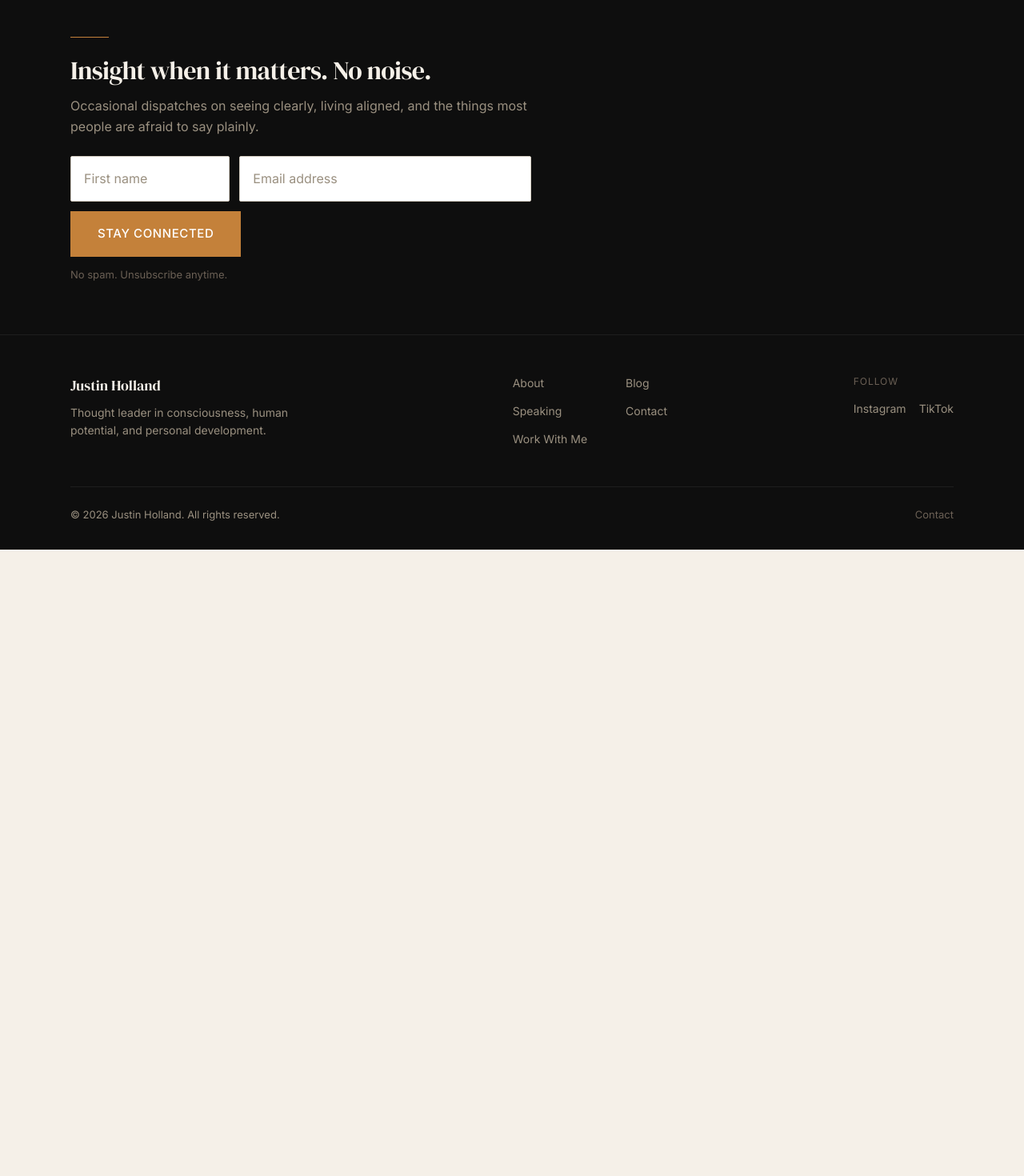
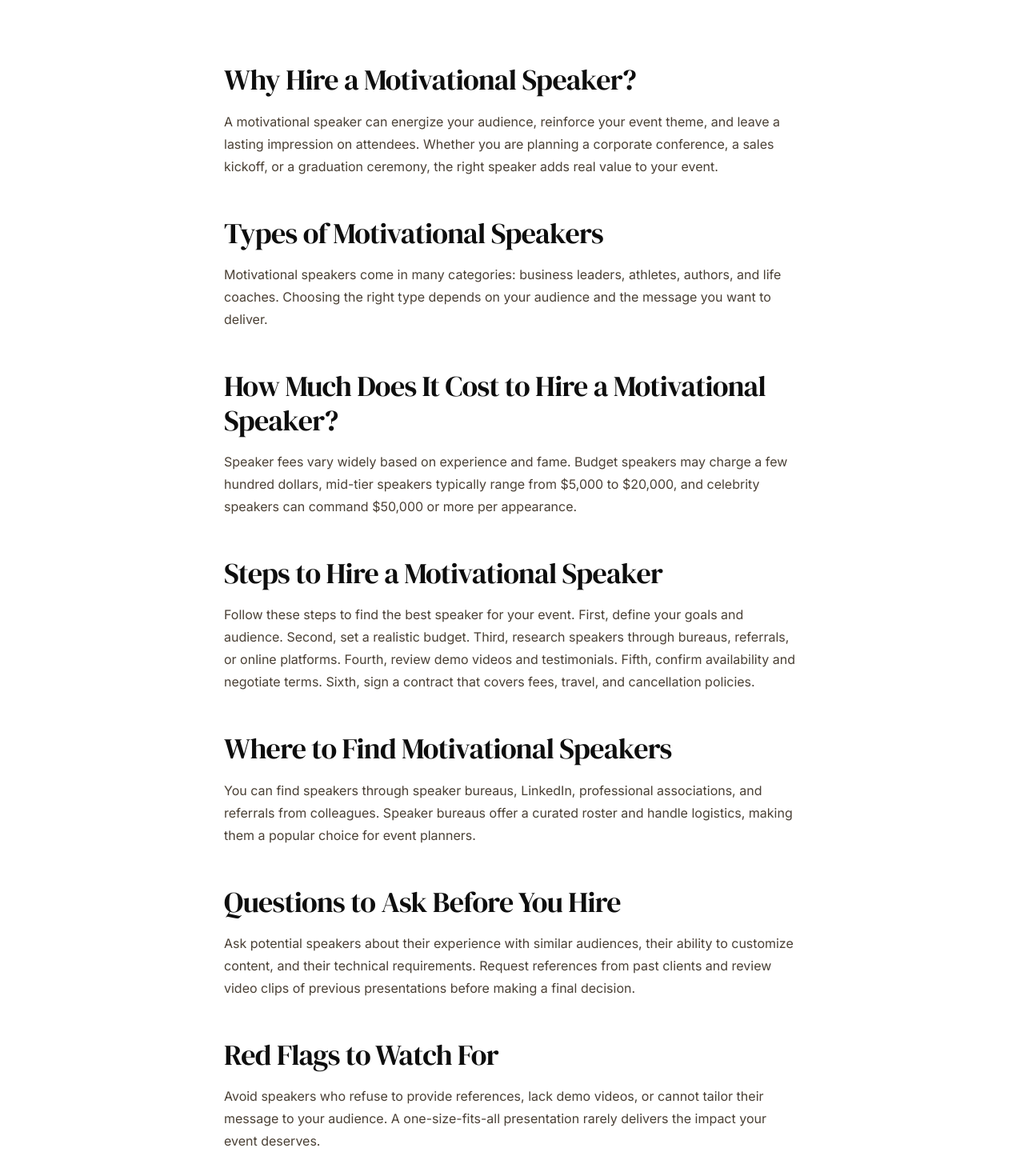
Before and after one commit to visioneeredman/Justin-Holland-Website, a Next.js app: page /contact in a window 1280 px wide. Shown: the part 1320-2790 px from the top of the page at 80% size. Before the commit the page ends 2007 px from the top, so only its background shows below. Built offline with nearby package versions, Linux system fonts and the light colour scheme.

Commit message:
SEO optimize: contact

```diff
--- a/src/app/contact/page.tsx
+++ b/src/app/contact/page.tsx
@@ -178,6 +178,236 @@ export default function Contact() {
         </div>
       </section>
 
+      {/* ── HIRE A MOTIVATIONAL SPEAKER GUIDE ── */}
+      <section style={{ backgroundColor: "#FFFFFF", padding: "6rem 0" }}>
+        <div className="max-w-3xl mx-auto px-6">
+          <h2
+            style={{
+              fontFamily: "var(--font-dm-serif), Georgia, serif",
+              fontSize: "clamp(1.5rem, 3vw, 2.25rem)",
+              fontWeight: 400,
+              color: "#0E0E0E",
+              marginBottom: "1rem",
+              lineHeight: 1.2,
+            }}
+          >
+            Why Hire a Motivational Speaker?
+          </h2>
+          <p style={{ fontSize: "1rem", lineHeight: 1.75, color: "#4a4035", marginBottom: "3rem" }}>
+            A motivational speaker can energize your audience, reinforce your event theme, and leave a lasting impression on attendees. Whether you are planning a corporate conference, a sales kickoff, or a graduation ceremony, the right speaker adds real value to your event.
+          </p>
+
+          <h2
+            style={{
+              fontFamily: "var(--font-dm-serif), Georgia, serif",
+              fontSize: "clamp(1.5rem, 3vw, 2.25rem)",
+              fontWeight: 400,
+              color: "#0E0E0E",
+              marginBottom: "1rem",
+              lineHeight: 1.2,
+            }}
+          >
+            Types of Motivational Speakers
+          </h2>
+          <p style={{ fontSize: "1rem", lineHeight: 1.75, color: "#4a4035", marginBottom: "3rem" }}>
+            Motivational speakers come in many categories: business leaders, athletes, authors, and life coaches. Choosing the right type depends on your audience and the message you want to deliver.
+          </p>
+
+          <h2
+            style={{
+              fontFamily: "var(--font-dm-serif), Georgia, serif",
+              fontSize: "clamp(1.5rem, 3vw, 2.25rem)",
+              fontWeight: 400,
+              color: "#0E0E0E",
+              marginBottom: "1rem",
+              lineHeight: 1.2,
+            }}
+          >
+            How Much Does It Cost to Hire a Motivational Speaker?
+          </h2>
+          <p style={{ fontSize: "1rem", lineHeight: 1.75, color: "#4a4035", marginBottom: "3rem" }}>
+            Speaker fees vary widely based on experience and fame. Budget speakers may charge a few hundred dollars, mid-tier speakers typically range from $5,000 to $20,000, and celebrity speakers can command $50,000 or more per appearance.
+          </p>
+
+          <h2
+            style={{
+              fontFamily: "var(--font-dm-serif), Georgia, serif",
+              fontSize: "clamp(1.5rem, 3vw, 2.25rem)",
+              fontWeight: 400,
+              color: "#0E0E0E",
+              marginBottom: "1rem",
+              lineHeight: 1.2,
+            }}
+          >
+            Steps to Hire a Motivational Speaker
+          </h2>
+          <p style={{ fontSize: "1rem", lineHeight: 1.75, color: "#4a4035", marginBottom: "3rem" }}>
+            Follow these steps to find the best speaker for your event. First, define your goals and audience. Second, set a realistic budget. Third, research speakers through bureaus, referrals, or online platforms. Fourth, review demo videos and testimonials. Fifth, confirm availability and negotiate terms. Sixth, sign a contract that covers fees, travel, and cancellation policies.
+          </p>
+
+          <h2
+            style={{
+              fontFamily: "var(--font-dm-serif), Georgia, serif",
+              fontSize: "clamp(1.5rem, 3vw, 2.25rem)",
+              fontWeight: 400,
+              color: "#0E0E0E",
+              marginBottom: "1rem",
+              lineHeight: 1.2,
+            }}
+          >
+            Where to Find Motivational Speakers
+          </h2>
+          <p style={{ fontSize: "1rem", lineHeight: 1.75, color: "#4a4035", marginBottom: "3rem" }}>
+            You can find speakers through speaker bureaus, LinkedIn, professional associations, and referrals from colleagues. Speaker bureaus offer a curated roster and handle logistics, making them a popular choice for event planners.
+          </p>
+
+          <h2
+            style={{
+              fontFamily: "var(--font-dm-serif), Georgia, serif",
+              fontSize: "clamp(1.5rem, 3vw, 2.25rem)",
+              fontWeight: 400,
+              color: "#0E0E0E",
+              marginBottom: "1rem",
+              lineHeight: 1.2,
+            }}
+          >
+            Questions to Ask Before You Hire
+          </h2>
+          <p style={{ fontSize: "1rem", lineHeight: 1.75, color: "#4a4035", marginBottom: "3rem" }}>
+            Ask potential speakers about their experience with similar audiences, their ability to customize content, and their technical requirements. Request references from past clients and review video clips of previous presentations before making a final decision.
+          </p>
+
+          <h2
+            style={{
+              fontFamily: "var(--font-dm-serif), Georgia, serif",
+              fontSize: "clamp(1.5rem, 3vw, 2.25rem)",
+              fontWeight: 400,
+              color: "#0E0E0E",
+              marginBottom: "1rem",
+              lineHeight: 1.2,
+            }}
+          >
+            Red Flags to Watch For
+          </h2>
+          <p style={{ fontSize: "1rem", lineHeight: 1.75, color: "#4a4035", marginBottom: "3rem" }}>
+            Avoid speakers who refuse to provide references, lack demo videos, or cannot tailor their message to your audience. A one-size-fits-all presentation rarely delivers the impact your event deserves.
+          </p>
+
+          <h2
+            style={{
+              fontFamily: "var(--font-dm-serif), Georgia, serif",
+              fontSize: "clamp(1.5rem, 3vw, 2.25rem)",
+              fontWeight: 400,
+              color: "#0E0E0E",
+              marginBottom: "1rem",
+              lineHeight: 1.2,
+            }}
+          >
+            Tips for a Successful Speaker Engagement
+          </h2>
+          <p style={{ fontSize: "1rem", lineHeight: 1.75, color: "#4a4035", marginBottom: "3rem" }}>
+            Communicate your event goals clearly, provide background on your audience, and schedule a pre-event call with the speaker. Good preparation helps the speaker deliver a focused and relevant presentation that resonates with your attendees.
+          </p>
+
+          {/* ── FAQ ── */}
+          <h2
+            style={{
+              fontFamily: "var(--font-dm-serif), Georgia, serif",
+              fontSize: "clamp(1.5rem, 3vw, 2.25rem)",
+              fontWeight: 400,
+              color: "#0E0E0E",
+              marginBottom: "2rem",
+              lineHeight: 1.2,
+            }}
+          >
+            Frequently Asked Questions
+          </h2>
+
+          <div style={{ display: "flex", flexDirection: "column", gap: "2rem", marginBottom: "3rem" }}>
+            <div>
+              <h3
+                style={{
+                  fontFamily: "var(--font-dm-serif), Georgia, serif",
+                  fontSize: "1.125rem",
+                  fontWeight: 400,
+                  color: "#0E0E0E",
+                  marginBottom: "0.5rem",
+                }}
+              >
+                How far in advance should I hire a motivational speaker?
+              </h3>
+              <p style={{ fontSize: "1rem", lineHeight: 1.75, color: "#4a4035" }}>
+                Book your speaker at least three to six months in advance, especially for large events or well-known speakers who fill their calendars quickly.
+              </p>
+            </div>
+
+            <div>
+              <h3
+                style={{
+                  fontFamily: "var(--font-dm-serif), Georgia, serif",
+                  fontSize: "1.125rem",
+                  fontWeight: 400,
+                  color: "#0E0E0E",
+                  marginBottom: "0.5rem",
+                }}
+              >
+                What is a speaker bureau?
+              </h3>
+              <p style={{ fontSize: "1rem", lineHeight: 1.75, color: "#4a4035" }}>
+                A speaker bureau is an agency that represents a roster of professional speakers. They help match speakers to events and manage booking logistics on your behalf.
+              </p>
+            </div>
+
+            <div>
+              <h3
+                style={{
+                  fontFamily: "var(--font-dm-serif), Georgia, serif",
+                  fontSize: "1.125rem",
+                  fontWeight: 400,
+                  color: "#0E0E0E",
+                  marginBottom: "0.5rem",
+                }}
+              >
+                Can I negotiate a speaker's fee?
+              </h3>
+              <p style={{ fontSize: "1rem", lineHeight: 1.75, color: "#4a4035" }}>
+                Yes, many speakers are open to negotiation, particularly for non-profit events, multi-day engagements, or last-minute bookings where their schedule has an opening.
+              </p>
+            </div>
+
+            <div>
+              <h3
+                style={{
+                  fontFamily: "var(--font-dm-serif), Georgia, serif",
+                  fontSize: "1.125rem",
+                  fontWeight: 400,
+                  color: "#0E0E0E",
+                  marginBottom: "0.5rem",
+                }}
+              >
+                What should a speaker contract include?
+              </h3>
+              <p style={{ fontSize: "1rem", lineHeight: 1.75, color: "#4a4035" }}>
+                A contract should cover the speaking fee, travel and accommodation costs, event date and duration, content expectations, cancellation terms, and any exclusivity clauses.
+              </p>
+            </div>
+          </div>
+
+          <p
+            style={{
+              fontSize: "1rem",
+              lineHeight: 1.75,
+              color: "#4a4035",
+              padding: "1.5rem",
+              backgroundColor: "#F5F0E8",
+              borderLeft: "3px solid #C4813A",
+            }}
+          >
+            Browse our roster of top motivational speakers and request a free quote today.
+          </p>
+        </div>
+      </section>
+
       <style>{`
         .contact-grid { grid-template-columns: 2fr 1fr !important; }
         @media (max-width: 768px) { .contact-grid { grid-template-columns: 1fr !important; } }
```
